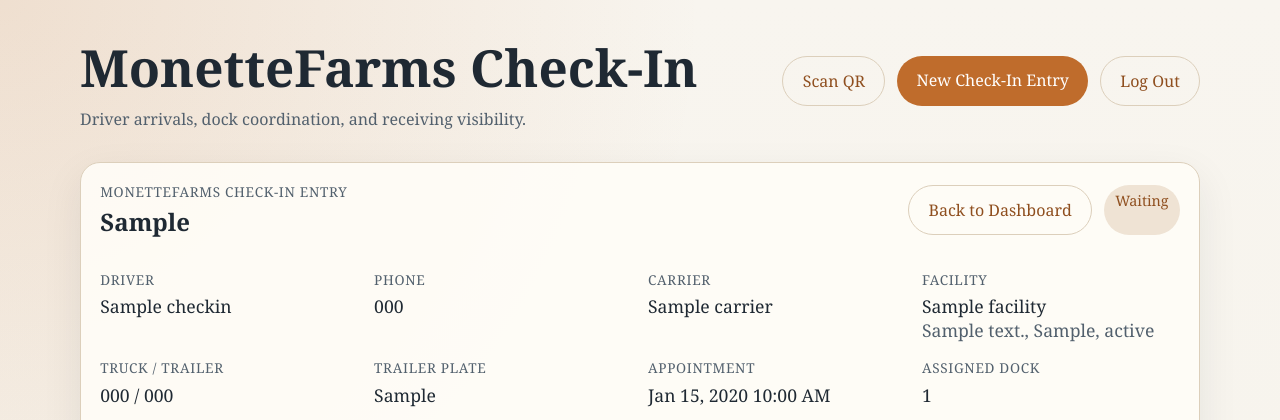
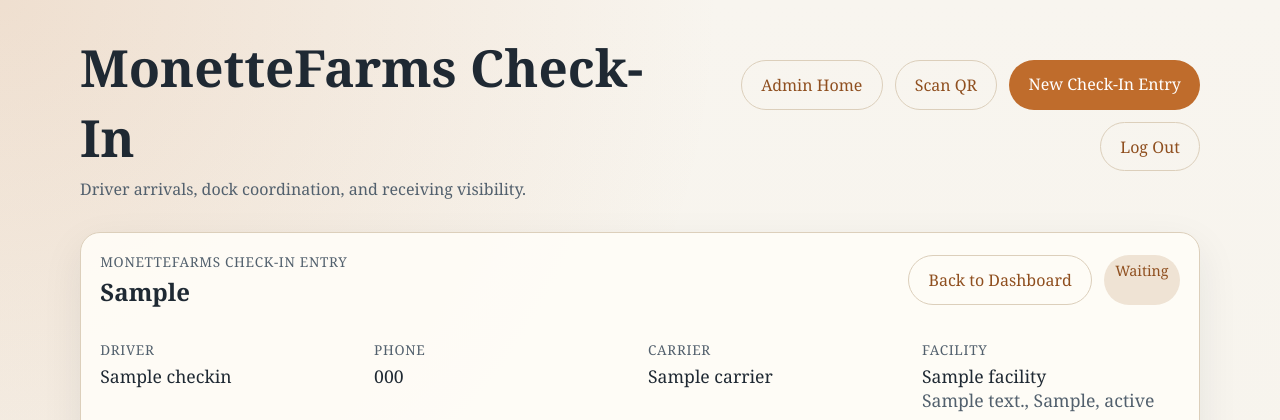
Before and after one commit to lonzo6712-blip/django-project, a Django app: page /checkins/1/ in a window 1280 px wide. Shown: the top 420 px of the page. Run offline with Django 5.2, Linux system fonts and the light colour scheme; a user stored in the database is signed in; tables that the repository leaves empty hold one stand-in row (values such as "Sample post").

Commit message:
Add admin home shortcut to app header

```diff
--- a/templates/base.html
+++ b/templates/base.html
@@ -306,6 +306,9 @@
         </div>
         <div class="actions">
             {% if request.user.is_authenticated %}
+                {% if request.user.is_staff %}
+                    <a class="btn btn-secondary" href="{% url 'admin:index' %}">Admin Home</a>
+                {% endif %}
                 <a class="btn btn-secondary" href="{% url 'qr_scan' %}">Scan QR</a>
                 <a class="btn" href="{% url 'checkin_create' %}">New Check-In Entry</a>
                 <form method="post" action="{% url 'logout' %}" style="display: inline;">
```
